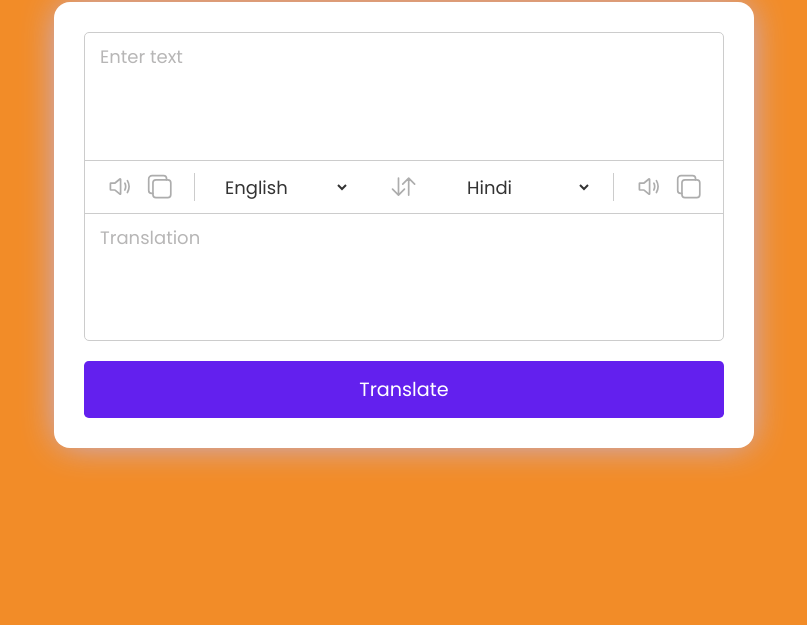
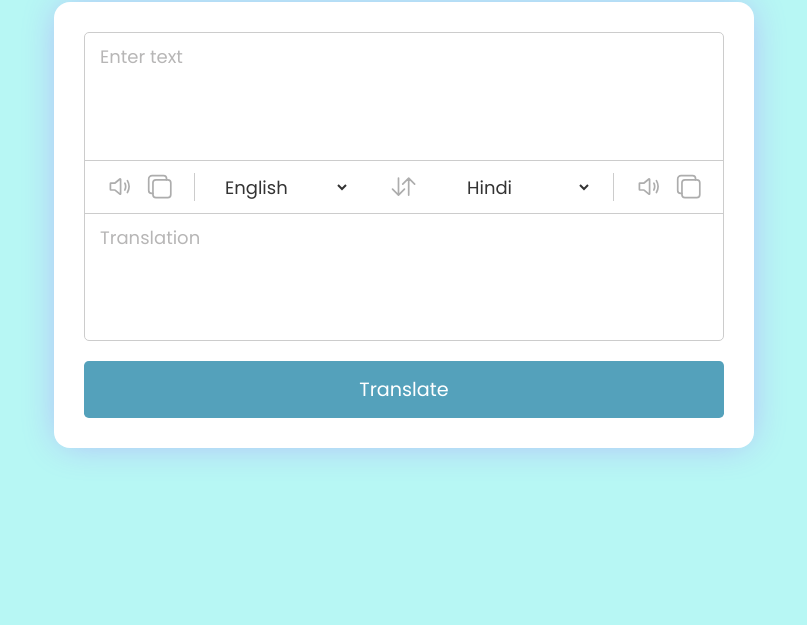
Before and after one commit to anirxddx/Translator-Web-App, a plain HTML site: page index.html in a window 1280 px wide. Shown: the part 175-800 px from the top of the page, without its empty margins (236-1043 px from the left). Drawn offline with nearby package versions, Linux system fonts and the light colour scheme.

Commit message:
Update style.css

```diff
--- a/style.css
+++ b/style.css
@@ -13,7 +13,7 @@ body {
   justify-content: center;
   padding: 0 10px;
   min-height: 100vh;
-  background: #f28c28;
+  background: rgb(183, 247, 244);
 }
 
 .container {
@@ -22,7 +22,7 @@ body {
   padding: 30px;
   background: #fff;
   border-radius: 1rem;
-  box-shadow: 0px 0px 36px -5px #b8b8ff;
+  box-shadow: 0px 0px 36px -5px #b3b3fa;
 }
 
 .wrapper {
@@ -136,7 +136,7 @@ li,
   margin-top: 20px;
   font-size: 1.2rem;
   border-radius: 0.3rem;
-  background: #6320ee;
+  background: #54a1bb;
 }
 
 @media (max-width: 660px) {
```
